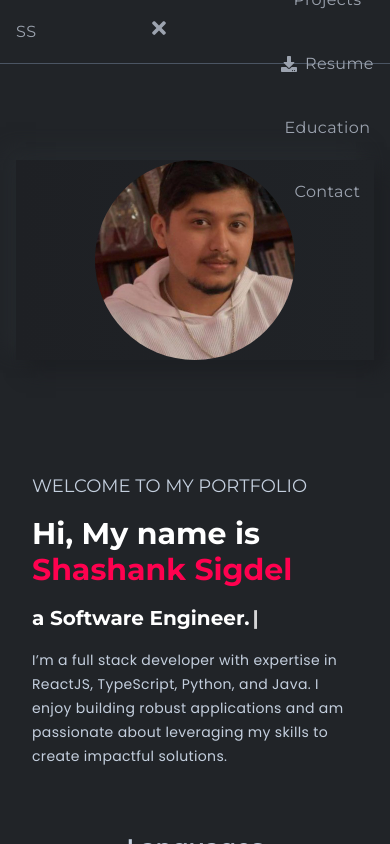
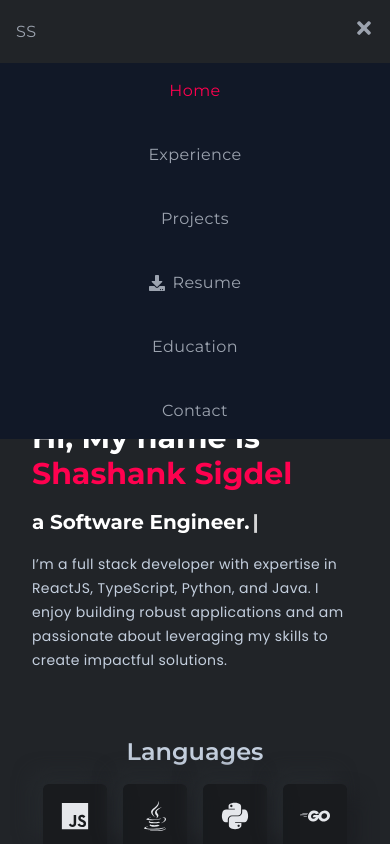
Before and after one commit to shasigdel/portfolio-website, a React (Create React App) app: page / in a window 390 px wide. Both pictures are taken after a click on the button 364 px from the left and 28 px from the top of the page. Shown: the top 844 px of the page. Built offline with nearby package versions, Linux system fonts and the light colour scheme.

Commit message:
Fixed for small screen

```diff
--- a/src/components/education/EducationCard.js
+++ b/src/components/education/EducationCard.js
@@ -1,19 +1,27 @@
-import React from 'react'
+import React from 'react';
 
-const EducationCard = ({school,discipline,graduation,degree}) => {
+const EducationCard = ({ school, discipline, graduation, degree }) => {
   return (
     <div className='font-bodyFont px-16'>
-      <ol className="relative border-s border-gray-200 dark:border-gray-700">
-    <li className="mb-10 ms-4">
-        <div className="absolute w-3 h-3 bg-gray-200 rounded-full mt-1.5 -start-1.5 border border-white dark:border-gray-900 dark:bg-gray-700"></div>
-        <time className="mb-1 text-sm leading-none text-gray-400 dark:text-gray-500">{graduation}</time>
-        <h3 className="text-lg font-semibold text-gray-900 dark:text-white">{school}</h3>
-        <p className="mb-4 text-base text-gray-500 dark:text-gray-400">{discipline}</p>
-        <p className="mb-4 text-designColor text-designColor dark:text-designColor">{degree}</p>
-    </li>
-</ol>
+      <ol className="relative border-l border-gray-200 dark:border-gray-700">
+        <li className="mb-10 ml-4">
+          <div className="absolute w-3 h-3 bg-gray-200 rounded-full mt-1.5 -left-1.5 border border-white dark:border-gray-900 dark:bg-gray-700"></div>
+          <time className="mb-1 text-sm leading-none text-gray-500 dark:text-gray-400">
+            {graduation}
+          </time>
+          <h3 className="text-lg font-semibold text-gray-200 dark:text-gray-100">
+            {school}
+          </h3>
+          <p className="mb-4 text-base text-gray-500 dark:text-gray-400">
+            {discipline}
+          </p>
+          <p className="mb-4 text-designColor dark:text-designColor">
+            {degree}
+          </p>
+        </li>
+      </ol>
     </div>
   );
-}
+};
 
-export default EducationCard
+export default EducationCard;
--- a/src/components/home/Home.js
+++ b/src/components/home/Home.js
@@ -6,14 +6,14 @@ const Home = () => {
   return (
     <section
       id="home"
-      className="w-full pb-10 pt-20 flex flex-col items-center font-titleFont border-b-[1px] border-b-black gap-20"
+      className="w-full pb-10 pt-20 flex flex-col items-center font-titleFont border-b-[1px] border-b-black gap-10" // Reduced gap
     >
-      {/* Left Banner with Margin */}
-      <div className="w-full flex justify-center items-center m-4 mt-20">
+      {/* Left Banner with reduced Margin */}
+      <div className="w-full flex justify-center items-center m-2 mt-10"> {/* Reduced margin */}
         <LeftBanner />
       </div>
-      {/* Right Banner with Margin */}
-      <div className="w-full flex justify-center items-center m-4"> {/* Added margin */}
+      {/* Right Banner with reduced Margin */}
+      <div className="w-full flex justify-center items-center m-2"> {/* Reduced margin */}
         <RightBanner />
       </div>
     </section>
--- a/src/components/home/LeftBanner.js
+++ b/src/components/home/LeftBanner.js
@@ -9,8 +9,7 @@ const LeftBanner = () => {
         src={contactImage}
         alt="bannerImg"
       />
-      <div className="absolute bottom-0 w-full sm:w-[250px] md:w-[300px] h-[200px] md:h-[250px] bg-gradient-to-r from-[#1e2024] to-[#202327] shadow-shadowOne flex justify-center items-center z-0">
-      </div>
+      {/* Removed the background gradient and shadow */}
     </div>
   );
 };
--- a/src/components/navbar/Navbar.js
+++ b/src/components/navbar/Navbar.js
@@ -51,8 +51,12 @@ const Navbar = () => {
       </div>
 
       {/* Navbar Links */}
-      <div className={`sm:flex items-center gap-10 ${isOpen ? 'block' : 'hidden'} sm:block`}>
-        <ul className='flex flex-col sm:flex-row items-center gap-10'>
+      <div
+        className={`${
+          isOpen ? 'absolute top-full left-0 w-full bg-gray-900 z-40' : 'hidden'
+        } sm:flex items-center gap-10`}
+      >
+        <ul className='flex flex-col sm:flex-row items-center gap-10 p-4 sm:p-0'>
           {navLinksdata.map(({ _id, title, link }) => (
             <li
               className='text-base font-normal text-gray-400 tracking-wide cursor-pointer
```
